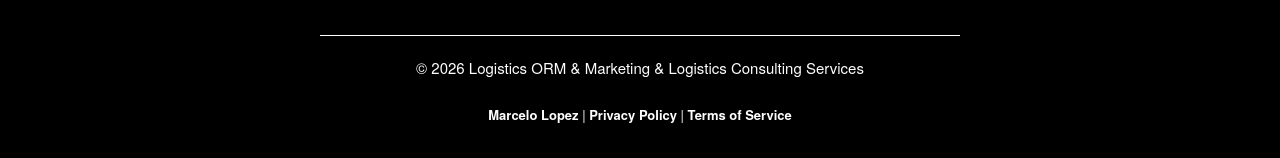
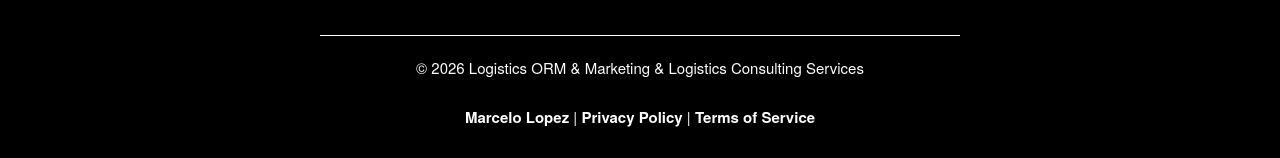
Before and after one commit to holaimlopez/mlopezphoto, a Jekyll site: the page built from index.md, in a window 1280 px wide. Shown: the part 1220-1378 px from the top of the page. Built offline with Jekyll 4.4.1, drawn with Linux system fonts in a browser that asks for light colours; nearby versions of some CDN libraries.

Commit message:
Match footer links to copyright text size

```diff
--- a/assets/css/skeleton.css
+++ b/assets/css/skeleton.css
@@ -492,7 +492,7 @@ form {
   border: 0;
   border-top: 1px solid #fff; }
 .credit {
-  font-size: 1.3rem;
+  font-size: inherit;
   margin: 2rem 0 -1rem; }
 
 
```
